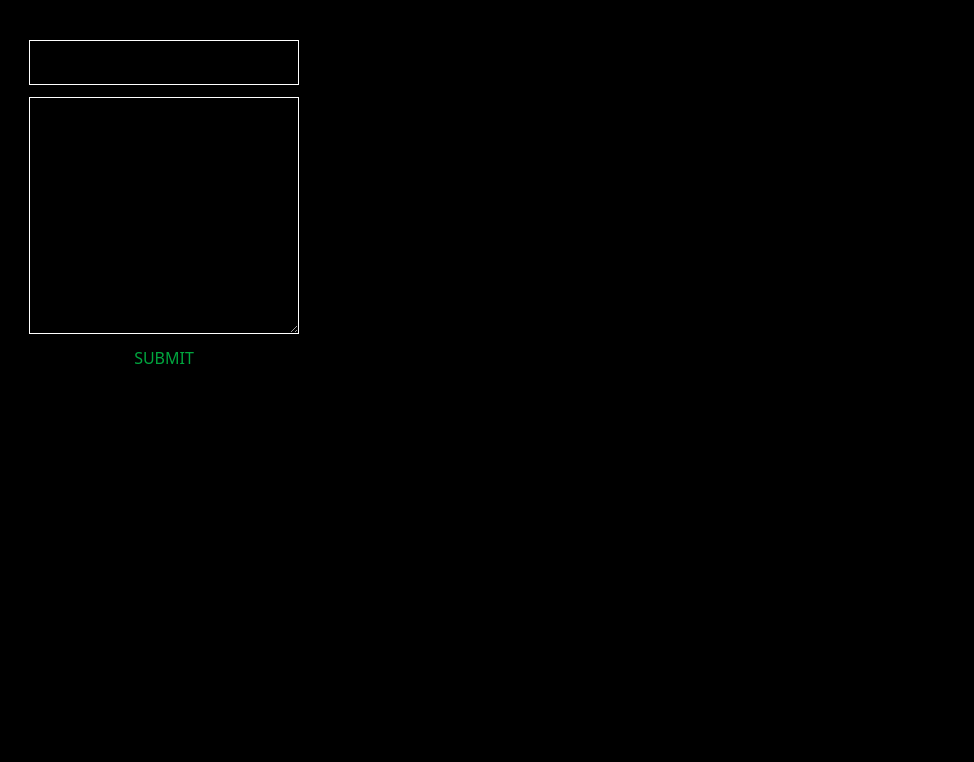
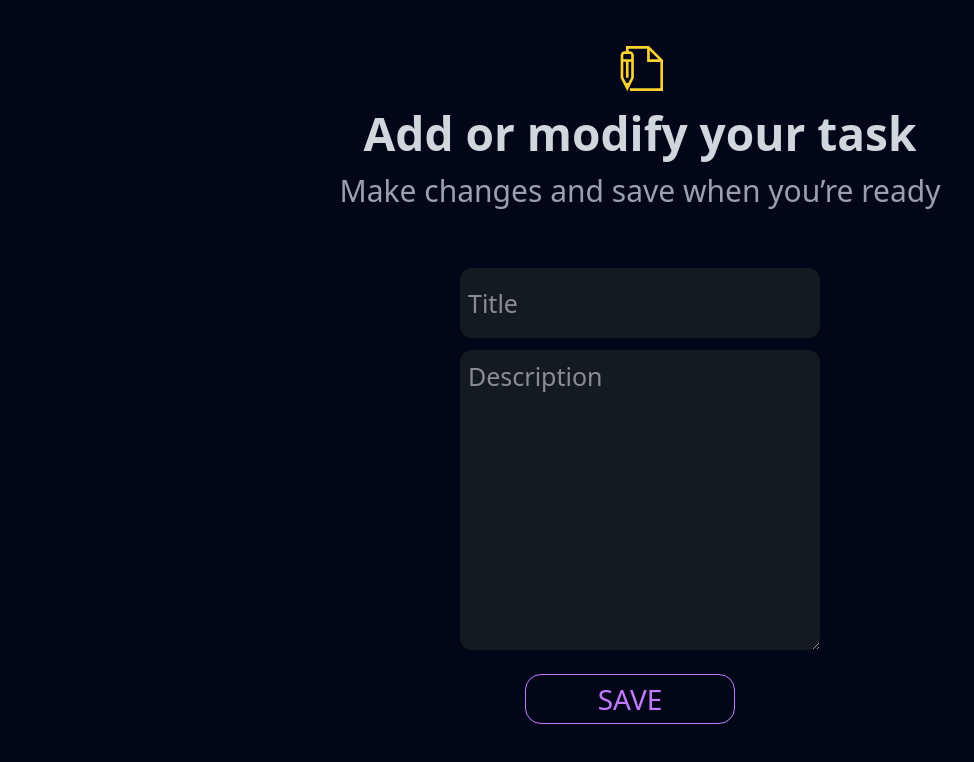
Before and after one commit to juanpablo1978/crud-rtk, a React (Vite) app: page /task-form in a window 1280 px wide. Shown: the top 762 px of the page, without its empty margins (0-974 px from the left). Built offline with nearby package versions, Linux system fonts and the light colour scheme.

Commit message:
estilado taskform

```diff
--- a/src/components/Login.jsx
+++ b/src/components/Login.jsx
@@ -6,8 +6,8 @@ import { MdDelete } from "react-icons/md";
 
 const Login = () => {
   return (
-    <main className="min-h-screen bg-black w-full p-8 ">
-      <h1 className="text-[50px] font-bold text-center lg:text-[55px]">CRUD</h1>
+    <main className="min-h-screen bg-slate-950 w-full p-8 ">
+      <h1 className="text-[50px] font-bold text-center lg:text-[55px] text-white">CRUD</h1>
       <section className="flex flex-col justify-center items-center">
         <article className="flex gap-x-6 pt-11">
           <div className="flex flex-col justify-center items-center gap-y-2">
@@ -35,18 +35,18 @@ const Login = () => {
             <input
               type="text"
               className="w-[286px] h-[53px] md:w-[436px] md:h-[60px] bg-[#1d1f25]
-              rounded-4xl outline-none p-4 text-[20px]"
+              rounded-4xl outline-none p-4 text-[20px] placeholder-gray-300"
               placeholder="email@gmail.com"
             />
             <input
               type="text"
               className="w-[286px] h-[53px] md:w-[436px] md:h-[60px] bg-[#1d1f25]
-               rounded-4xl outline-none p-4 text-[20px]"
+               rounded-4xl outline-none p-4 text-[20px] placeholder-gray-300"
               placeholder="Password"
             />
             <button className="w-[240px] h-[53px] md:w-[400px] md:h-[60px] cursor-pointer
             rounded-4xl border-[1px] lg:h-[48px] border-purple-400 text-[22px]
-            hover:text-gray-400 hover:border-purple-500">
+            hover:text-gray-400 hover:border-purple-500 text-gray-300">
               SUBMIT
             </button>
           </form>
--- a/src/components/TaskForm.jsx
+++ b/src/components/TaskForm.jsx
@@ -4,6 +4,7 @@ import { useDispatch, useSelector } from "react-redux";
 import { addTask, editTask } from "../features/tasks/tasksSlices";
 import { v4 as uuid } from "uuid";
 import { useNavigate, useParams } from "react-router-dom";
+import { TfiWrite } from "react-icons/tfi";
 
 const TaskForm = () => {
   const [task, setTask] = useState({ title: "", description: "" });
@@ -50,27 +51,48 @@ const TaskForm = () => {
   }, [params.id, tasks]);
 
   return (
-    <main  className="p-6 pt-10 min-h-screen flex bg-black flex-col text-white">
+    <main className="p-6 pt-10 min-h-screen flex bg-slate-950 flex-col text-white justify-center items-center">
+      <span className="pb-6 lg:pb-2 text-amber-300 text-[40px] md:text-[45px]"><TfiWrite/></span>
+      <h3
+        className="text-gray-300 text-[30px] md:text-[49px] lg:text-[46px] text-center
+         font-semibold pb-2 lg:pb-0"
+      >
+     Add or modify your task
+      </h3>
+      <h4
+        className=" text-[22px] md:text-[32px] lg:text-[30px] text-gray-400 pb-10 md:pb-16 lg:pb-2
+        text-center"
+      >
+        Make changes and save when you’re ready
+      </h4>
       <form
         onSubmit={handleSubmit}
-        className="w-[280px] h-[330px] flex flex-col
+        className="w-[280px] h-[330px] md:w-[400px] md:h-[550px] flex flex-col
      justify-center items-center gap-y-3"
       >
         <input
+          placeholder="Title"
           value={task.title}
           type="text"
           name="title"
           onChange={handleChange}
-          className="w-[270px] h-[50px] border-[1px] border-white outline-none p-2"
+          className="w-[270px] h-[50px] md:w-[360px] md:h-[70px] md:text-[25px]
+           bg-[#151a20] p-2 text-[22px] rounded-xl"
         />
         <textarea
+          placeholder="Description"
           value={task.description}
           name="description"
           onChange={handleChange}
-          className="w-[270px] h-[280px] border-[1px] border-white outline-none p-2"
+          className="w-[270px] h-[280px] md:w-[360px] md:h-[380px] md:text-[25px] lg:h-[300px]
+           bg-[#151a20] outline-none p-2 text-[22px] rounded-xl"
         ></textarea>
-        <button className="text-green-600 cursor-pointer" type="submit">
-          SUBMIT
+        <button
+          className="text-purple-400 hover:text-purple-300 cursor-pointer mr-5
+                rounded-2xl text-[22px] mt-3 md:text-[28px] md:w-[210px]
+              w-[160px] h-[50px] border-[1px] border-purple-400 hover:border-purple-300"
+        >
+          SAVE
         </button>
       </form>
     </main>
--- a/src/components/TaskList.jsx
+++ b/src/components/TaskList.jsx
@@ -14,7 +14,7 @@ const TaskList = () => {
   };
 
   return (
-    <main className="p-6 pt-10 min-h-screen flex bg-black flex-col text-white">
+    <main className="p-6 pt-10 min-h-screen flex bg-slate-950 flex-col text-white">
       <header className="">
         {" "}
         <h3 className="text-gray-300 text-[30px] md:text-[40px] lg:text-[46px]
@@ -27,7 +27,7 @@ const TaskList = () => {
         </h4>
         <div className="flex flex-wrap gap-6 md:justify-center">
           <div className="w-[153px] h-[110px] md:w-[180px] bg-[#151a20] rounded-xl p-4">
-            <MdOutlineCreate className="w-[45px] h-[45px] bg-violet-200/50 text-violet-800 rounded-md mb-2" />{" "}
+            <MdOutlineCreate className="w-[45px] h-[45px] bg-purple-200/50 text-purple-400 rounded-md mb-2" />{" "}
             <Link
               className="text-gray-400 text-[23px] font-normal"
               to={"task-form"}
@@ -35,15 +35,19 @@ const TaskList = () => {
               Create Task
             </Link>
           </div>
-          <div className="w-[155px] h-[110px] md:w-[180px] bg-[#151a20] rounded-xl p-4">
+          <div className="w-[165px] h-[110px] md:w-[180px] bg-[#151a20] rounded-xl p-4">
+
             <VscTasklist className="w-[45px] h-[45px] bg-yellow-200/50 text-yellow-200 rounded-md mb-2 " />
-            <h4 className="text-gray-400 text-[23px] font-normal">
-              Your Tasks <span className="text-gray-200">{tasks.length}</span>{" "}
+            <h4 className="text-gray-400 text-[20px] lg:text-[23px] md:text-[23px] font-normal flex gap-x-3">
+              Your Tasks <div className="text-gray-200 bg-gray-100/50 rounded-full w-[30px] h-[30px] flex
+              justify-center items-center">
+              {tasks.length}
+              </div>{" "}
             </h4>
           </div>
           <div className="w-[153px] h-[110px] md:w-[180px] bg-[#151a20] rounded-xl p-4">
             <h4 className="text-gray-400 text-[23px] font-normal">
-              <TbTargetArrow className="w-[45px] h-[45px] bg-pink-200/50 text-pink-800 rounded-md mb-2 " />
+              <TbTargetArrow className="w-[45px] h-[45px] bg-pink-200/50 text-pink-300 rounded-md mb-2 " />
               <h4 className="text-gray-400 text-[23px] font-normal">Focused</h4>
             </h4>
           </div>
@@ -58,12 +62,12 @@ const TaskList = () => {
             <h3 className="w-full h-[55px] bg-[#1c2025] font-bold rounded-t-xl p-2 text-gray-400 text-[20px]">
               {task.title}
             </h3>
-            <p className="p-3 text-[18px] md:text-[19px]">{task.description}</p>
+            <p className="p-3 text-[18px] md:text-[19px] lg:font-thin">{task.description}</p>
             <div className="absolute bottom-4 right-14">
               <button
-                className="text-red-600 cursor-pointer mr-5
+                className="text-purple-400 hover:text-purple-300 cursor-pointer mr-5
                 rounded-2xl
-              w-[70px] h-[30px] border-[1px] border-red-600"
+              w-[70px] h-[30px] border-[1px] border-purple-400 hover:border-purple-300"
                 onClick={() => {
                   handleDelete(task.id);
                 }}
@@ -71,8 +75,8 @@ const TaskList = () => {
                 DELETE
               </button>
               <button
-                className="cursor-pointer text-green-600 rounded-2xl
-              w-[70px] h-[30px] border-[1px] border-green-600"
+                className="cursor-pointer text-yellow-300 rounded-2xl hover:text-yellow-200
+              w-[70px] h-[30px] border-[1px] border-yellow-300 hover:border-yellow-200"
               >
                 <Link to={`/edit-task/${task.id}`} className="">
                   EDIT
```
